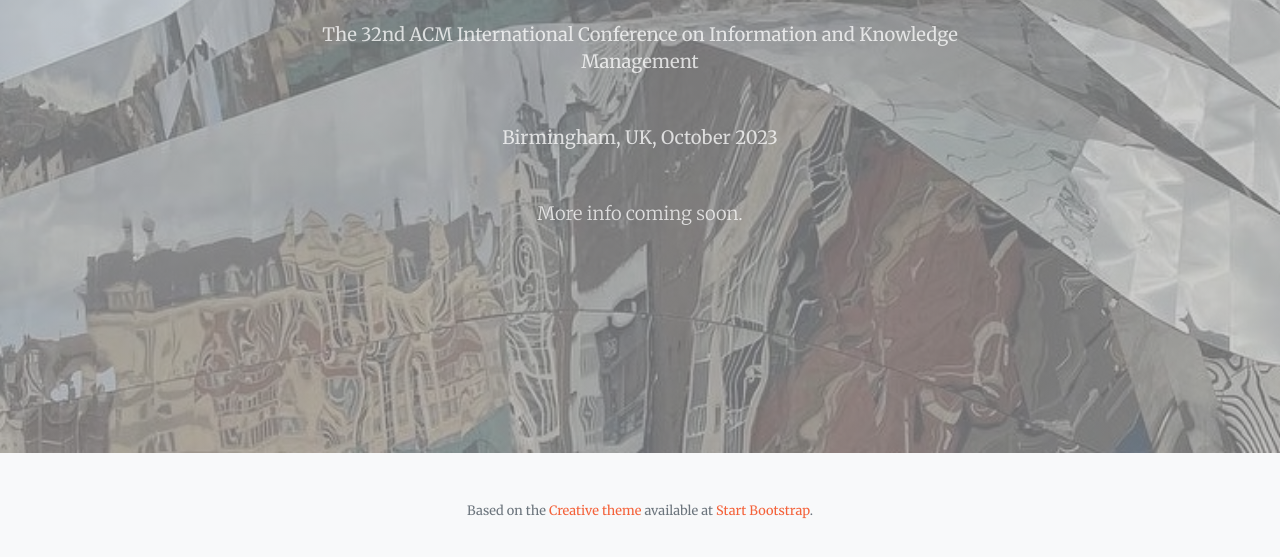
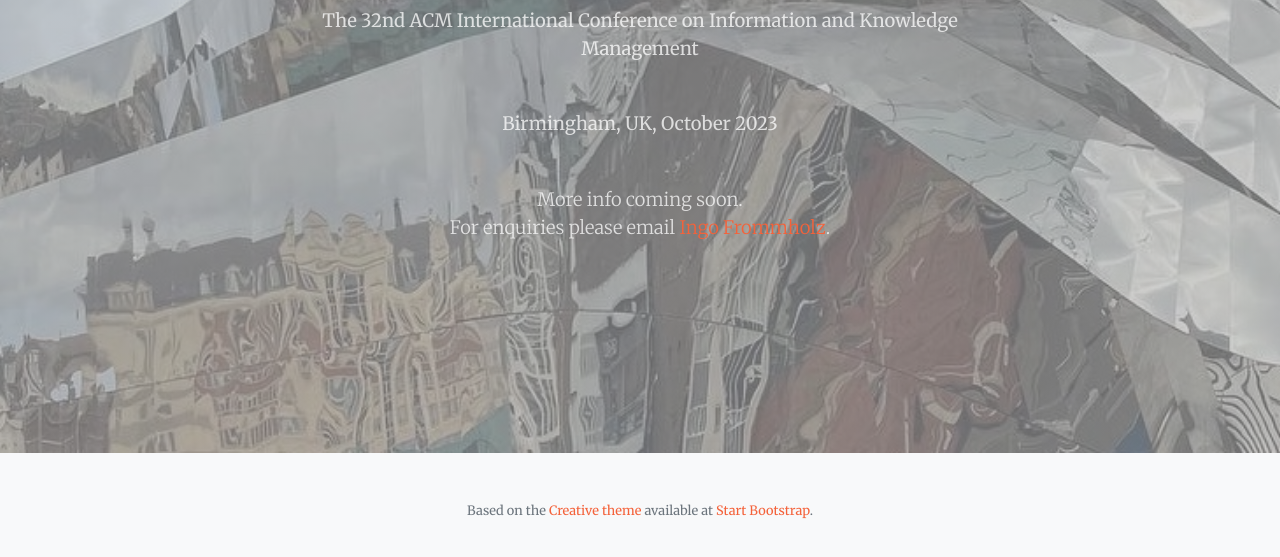
Before and after one commit to cikm2023/cikm2023.github.io, a plain HTML site: page index.html in a window 1280 px wide. Shown: the part 347-904 px from the top of the page. Drawn offline with nearby package versions, Linux system fonts and the light colour scheme.

Commit message:
Enquiries

```diff
--- a/index.html
+++ b/index.html
@@ -57,6 +57,7 @@
                         <b>Camera-ready:</b>  March 7, 2021<br/> -->
 
                         More info coming soon.<br/>
+                        For enquiries please email <a href="mailto:ifrommholz@acm.org?subject=CIKM 2023 enquiry">Ingo Frommholz</a>.<br/>
                     </p>
                 <!--    <p class="text-white-75 font-weight-light mb-5"> <a class="btn btn-primary btn-xl js-scroll-trigger" target="new" href="https://web.cvent.com/event/c718c2f6-51e3-4f11-bd86-625d0ba8fb2e/summary">BIRDS/CHIIR Registration</a> -->
                     </p>
```
